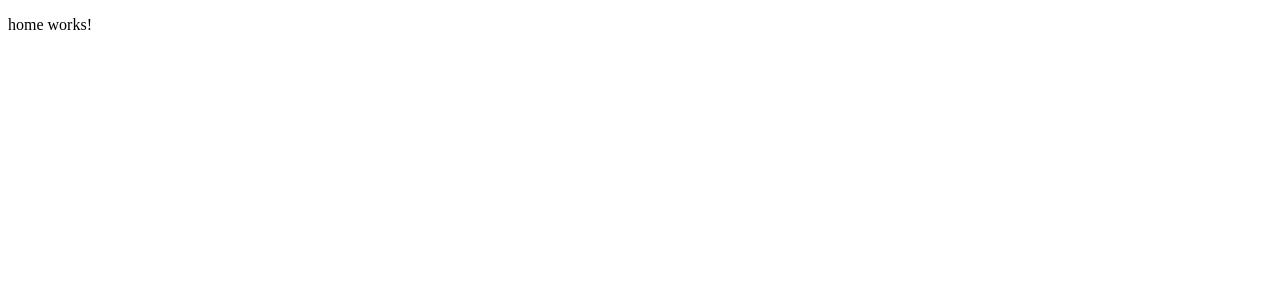
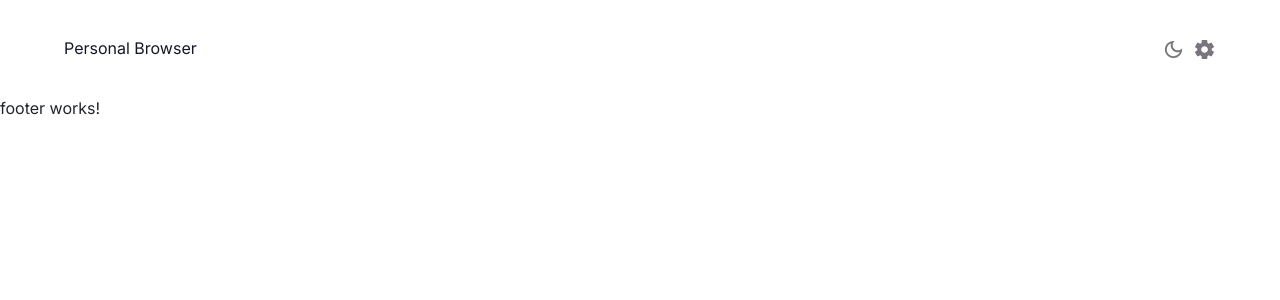
Before and after one commit to joaovsj/Personal-Browser, an Angular app: page / in a window 1280 px wide. Shown: the top 300 px of the page. Built offline with nearby package versions, Linux system fonts and the light colour scheme.

Commit message:
:sparkles: feat: header modified

```diff
--- /dev/null
+++ b/src/SCSS/base/_reset.scss
@@ -0,0 +1,18 @@
+@import url('https://fonts.googleapis.com/css2?family=Inter:ital,opsz,wght@0,14..32,100..900;1,14..32,100..900&display=swap');
+
+*{
+    margin: 0;
+    padding: 0;
+    box-sizing: border-box;
+}
+
+body{
+    min-height: 100vh;
+    width: 100%;
+    font-family: "Inter", sans-serif;
+}
+
+ul{
+    list-style-type: none;
+    margin: 0;
+}
--- /dev/null
+++ b/src/SCSS/layout/_header.scss
@@ -0,0 +1,4 @@
+header{
+    height: 12vh;
+    padding: 40px 5% !important;
+}
--- /dev/null
+++ b/src/SCSS/theme/_variables.scss
@@ -0,0 +1,25 @@
+// White
+$off-white: #F9FAFB;
+$light-gray: #F3F4F6;
+
+// Black
+$off-black: #111827;
+$dark-gray: #374151;
+
+// Support Colors;
+$primary-color: #078BFF;
+$secondary-color: #071C84;
+
+// The Browser can change in real time using CSS custom properties
+:root{
+    --off-white:   #{$off-white};
+    --light-gray:  #{$light-gray};
+    --off-black:   #{$off-black};
+    --dark-grey:   #{$dark-gray};
+
+    --primary-color:    #{$primary-color};
+    --secondary-color:  #{$secondary-color};
+
+    --bg-color:   #{$off-black};
+    --text-color: #{$off-white};
+}
--- a/src/app/components/header/header.component.html
+++ b/src/app/components/header/header.component.html
@@ -1 +1,13 @@
-<p>header works!</p>
+<header class="container-fluid d-flex align-items-center justify-content-between ">
+    <span>
+        <a href="">Personal Browser</a>
+    </span>
+    <div class="box d-flex gap-2">
+        <button aria-label="turn on dark mode theme" class="box__button">
+            <img src="assets/icons/dark.svg" alt="">
+        </button>
+        <button aria-label="settings" class="box__button">
+            <img src="assets/icons/config.svg" alt="">
+        </button>
+    </div>
+</header>
--- a/src/app/components/header/header.component.scss
+++ b/src/app/components/header/header.component.scss
@@ -0,0 +1,29 @@
+:host{
+    header{
+
+        span{
+            a{
+                text-decoration: none;
+                color: var(--off-black);
+
+                &:hover{
+                    color: var(--secondary-color);
+                }
+            }
+        }
+
+        .box{
+            &__button{
+                background-color: transparent;
+                border: none;
+
+                img{
+                    height: auto;
+                    width: calc(15px + 1vmin);
+
+
+                }
+            }
+        }
+    }
+}
--- a/src/app/page/home/home.component.html
+++ b/src/app/page/home/home.component.html
@@ -1 +1,6 @@
-<p>home works!</p>
+<app-header />
+
+<main>
+
+</main>
+<app-footer />
--- a/src/index.html
+++ b/src/index.html
@@ -6,8 +6,13 @@
   <base href="/">
   <meta name="viewport" content="width=device-width, initial-scale=1">
   <link rel="icon" type="image/x-icon" href="favicon.ico">
+  <link href="https://cdn.jsdelivr.net/npm/bootstrap@5.3.8/dist/css/bootstrap.min.css" rel="stylesheet" integrity="sha384-sRIl4kxILFvY47J16cr9ZwB07vP4J8+LH7qKQnuqkuIAvNWLzeN8tE5YBujZqJLB" crossorigin="anonymous">
 </head>
 <body>
   <app-root></app-root>
+
+
+  <script src="https://cdn.jsdelivr.net/npm/bootstrap@5.3.8/dist/js/bootstrap.bundle.min.js"
+      integrity="sha384-FKyoEForCGlyvwx9Hj09JcYn3nv7wiPVlz7YYwJrWVcXK/BmnVDxM+D2scQbITxI" crossorigin="anonymous"></script>
 </body>
 </html>
```
Also changed, not shown: src/SCSS/_index.scss (+10 -0 lines), src/app/page/home/home.component.ts (+7 -1 lines), src/SCSS/layout/_footer.scss (added), src/assets/icons/config.svg (added), src/assets/icons/dark.svg (added).
